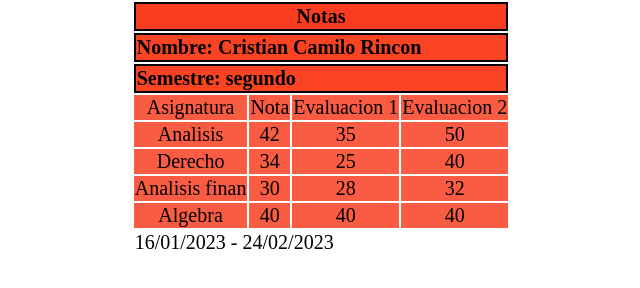
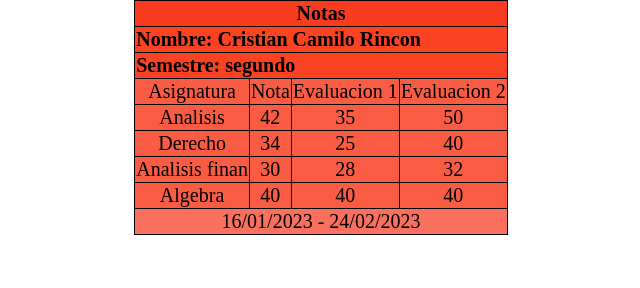
Before and after one commit to Camilorincon12/Tablas, a plain HTML site: page index.html in a window 1280 px wide. Shown: the whole page, without its empty margins (319-959 px from the left). Drawn offline with Linux system fonts and the light colour scheme.

Commit message:
Update styles.css

```diff
--- a/css/styles.css
+++ b/css/styles.css
@@ -2,54 +2,41 @@
     margin: 0 auto;
     padding: 0 auto;
     font-size: 20px;
-
 }
 head tr,th{
     border-color:2px solid black;
     border: 2px;
 }
 
-.table{
+table{
     margin: auto;
     font-size: larger;
-    border: 2px solid black;
-    border-color: black;
     text-align: center ;
     padding: 0 auto;
     border-collapse: collapse;
 }
 .prin{
-
-    border: 2px solid black;
-    border-color: black;
     text-align: left;
     background-color: #FA4322;
 }
 .nota{
     text-align: center;
-    border: 2px solid black;
-    border-color: black;
     background-color: #F93C1F;
     text-align: center ;
 }
 .body{
     align-items: center;
-    border: 2px solid black;
-    border-color: black;
     background-color: #FA5B43;
     text-align: center ;
 
 }
 .fecha{
+    text-align: center;
+    background-color: #FA705E;
 
-    padding: 10px;
-    border-radius: 4px;
-    margin-bottom: 16px;
-    border: 1px solid #1f53c5;
 }
 
-head td{
-    border: 2px black;
-    border-color: black;
 
+table, thead, tbody, tfoot, td, th, tr{
+    border: 1px solid black;
 }
```
